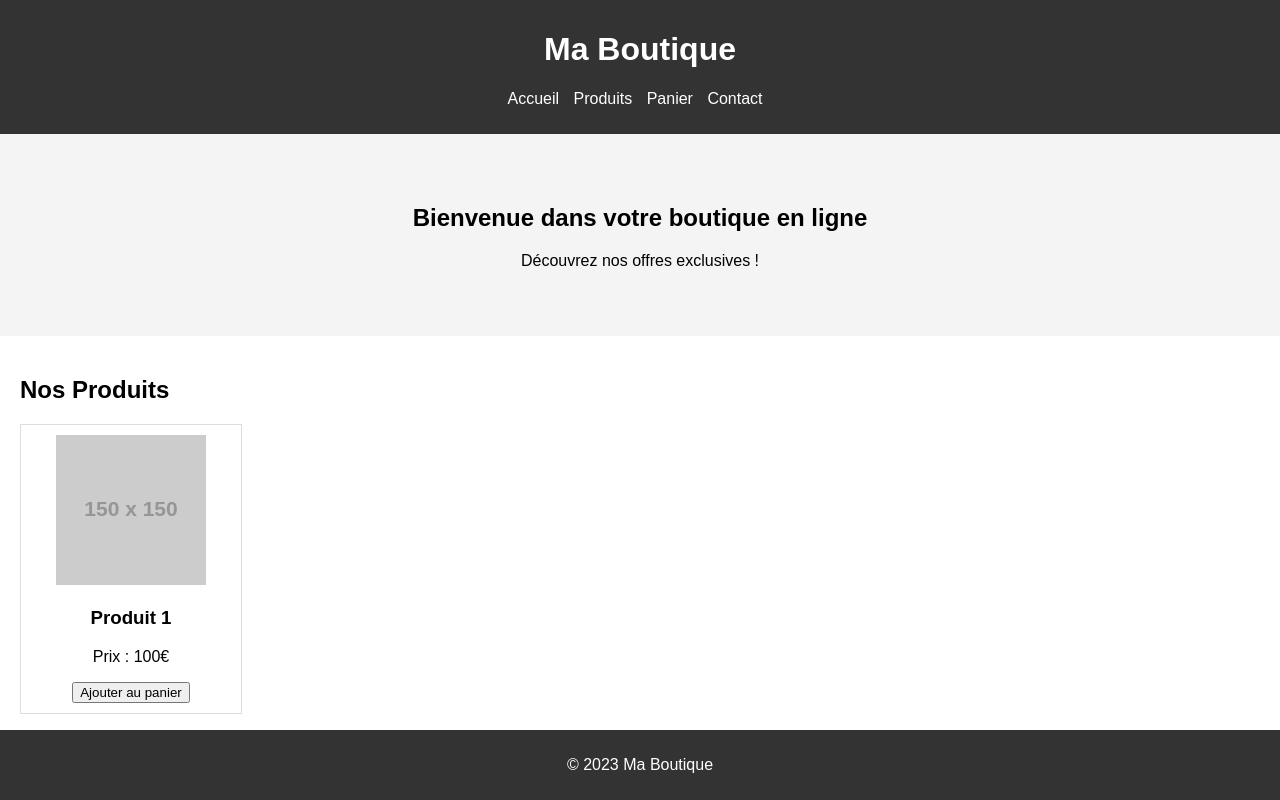
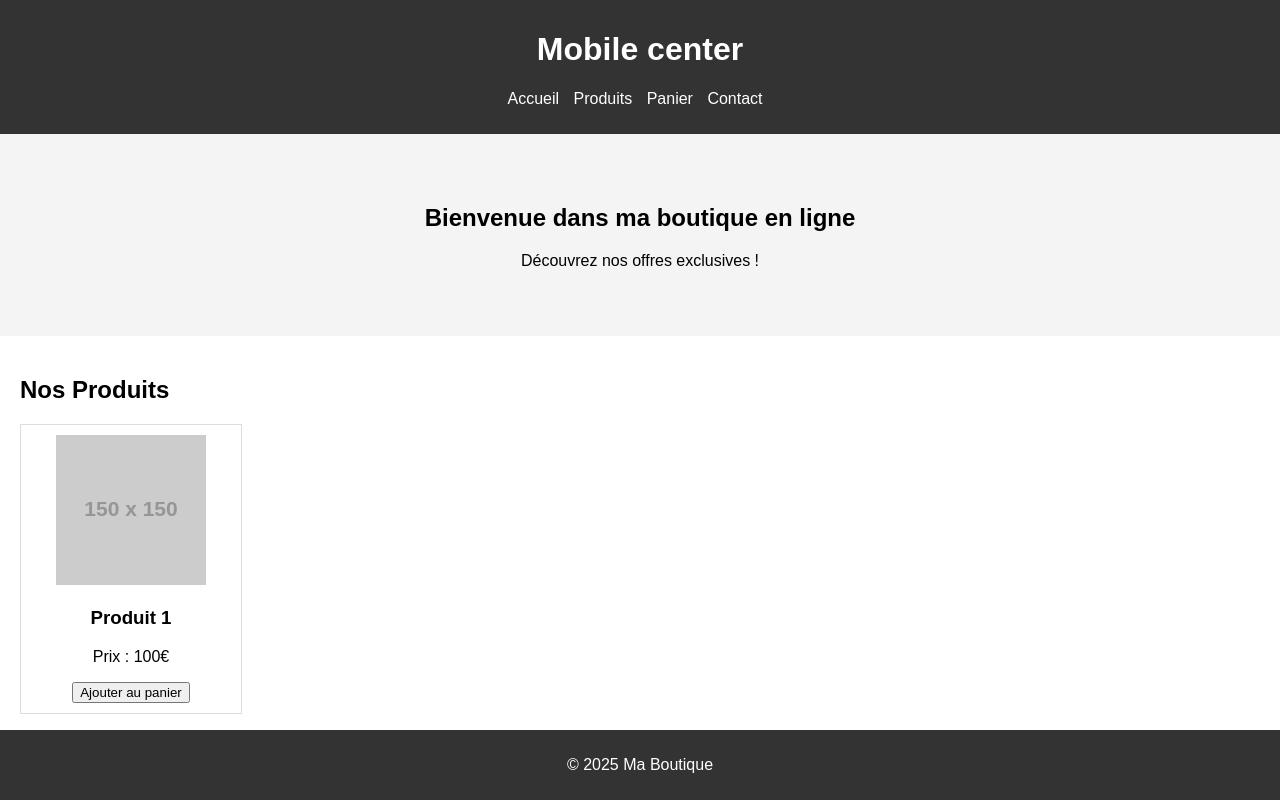
Before and after one commit to nonosp/mobile-center, a plain HTML site: page index.html in a window 1280 px wide. Drawn offline with Linux system fonts and the light colour scheme; placeholder pictures from the web are drawn by us.

Commit message:
Update index.html

```diff
--- a/index.html
+++ b/index.html
@@ -3,12 +3,12 @@
 <head>
     <meta charset="UTF-8">
     <meta name="viewport" content="width=device-width, initial-scale=1.0">
-    <title>Ma Boutique</title>
+    <title>Mobile center</title>
     <link rel="stylesheet" href="styles.css">
 </head>
 <body>
     <header>
-        <h1>Ma Boutique</h1>
+        <h1>Mobile center</h1>
         <nav>
             <ul>
                 <li><a href="#">Accueil</a></li>
@@ -20,7 +20,7 @@
     </header>
 
     <section class="hero">
-        <h2>Bienvenue dans votre boutique en ligne</h2>
+        <h2>Bienvenue dans ma boutique en ligne</h2>
         <p>Découvrez nos offres exclusives !</p>
     </section>
 
@@ -39,7 +39,7 @@
     </section>
 
     <footer>
-        <p>&copy; 2023 Ma Boutique</p>
+        <p>&copy; 2025 Ma Boutique</p>
     </footer>
 
     <script src="script.js"></script>
```
